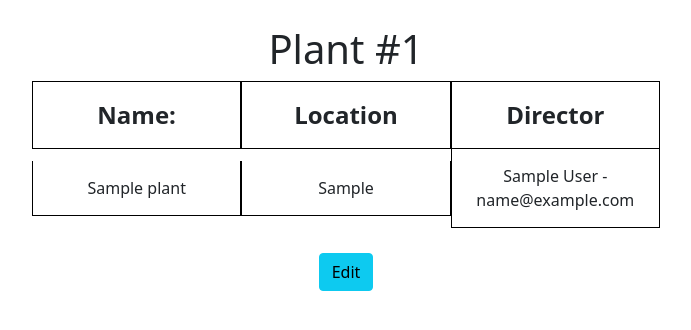
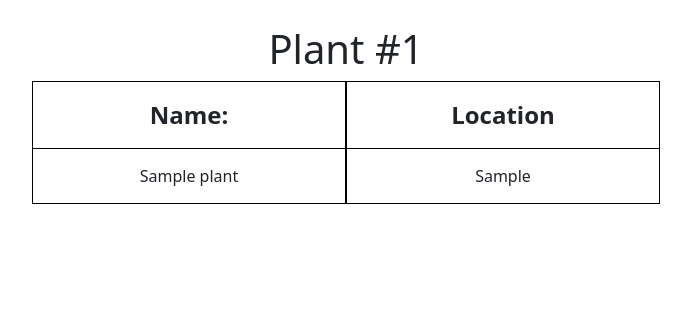
Before and after one commit to OleksiiMalyshev/FlaskHW, a Flask app: page /plant/1 in a window 1280 px wide. Shown: the part 56-386 px from the top of the page, without its empty margins (294-985 px from the left). Run offline with Flask 2, Linux system fonts and the light colour scheme; tables that the repository leaves empty hold one stand-in row (values such as "Sample post").

Commit message:
HW# 20 backup

```diff
--- a/app.py
+++ b/app.py
@@ -1,15 +1,11 @@
 from flask import Flask, render_template
 from flask_restful import Api
 from flask_sqlalchemy import SQLAlchemy
-from flask_migrate import Migrate
 
 db = SQLAlchemy()
 app = Flask(__name__)
 app.config.from_object("config.Config")
 api = Api(app)
-migrate = Migrate(app, db)
-
-
 db.init_app(app)
 
 
--- a/models/models.py
+++ b/models/models.py
@@ -1,5 +1,3 @@
-import json
-
 from app import db
 
 
@@ -18,23 +16,12 @@ class Plant(db.Model):
         nullable=False
     )
 
-    director_id = db.Column(
-        db.Integer,
-        db.ForeignKey('employees.id')
-    )
-
-    director = db.relationship("Employee", foreign_keys=[director_id])
-
-    def __repr__(self):
-        return json.dumps(self.serialize)
-
     @property
     def serialize(self):
         return {
             'id': self.id,
             'location': self.location,
-            'name': self.name,
-            'director_id': self.director_id
+            'name': self.name
         }
 
 
@@ -62,16 +49,6 @@ class Employee(db.Model):
         db.Integer,
         nullable=False
     )
-
-    @property
-    def department(self):
-        return Plant.query.get(self.department_id)
-
-    def __repr__(self):
-        return json.dumps(self.serialize)
-
-    def __str__(self):
-        return json.dumps(self.serialize)
 
     @property
     def serialize(self):
--- a/routes/main.py
+++ b/routes/main.py
@@ -1,5 +1,5 @@
-from app import app, db
-from flask import render_template, request, redirect, url_for
+from app import app
+from flask import render_template
 from models import Plant, Employee
 
 
@@ -17,25 +17,8 @@ def plant(id):
      return render_template('plant.html', plant=plant)
 
 
-@app.route('/plant/<int:id>/edit')
-def plant_edit_page(id):
-     plant = Plant.query.get(id)
-     employees = Employee.query.all()
-     return render_template('edit-plant.html', plant=plant, employees=employees)
-
-
-@app.route('/plant/<int:id>/update', methods=['POST'])
-def plant_update(id):
-     plant = Plant.query.get(id)
-     form_data = request.form
-     plant.name = form_data.get('name')
-     plant.location = form_data.get('location')
-     plant.director_id = form_data.get('director_id')
-     db.session.add(plant)
-     db.session.commit()
-     return redirect(url_for('plant', id=id))
-
 @app.route('/employee/<int:id>')
 def employee(id):
      employee = Employee.query.get(id)
+     employee.department = Plant.query.get(employee.department_id)
      return render_template('employee.html', employee=employee)
--- a/templates/plant.html
+++ b/templates/plant.html
@@ -9,16 +9,10 @@
                 <div class="group group-head col-sm-12">
                     <div class="title">Name: </div>
                     <div class="content">Location</div>
-                    <div class="content">Director</div>
                 </div>
-                <div class="group group-content col-sm-12 mg-bot-sm">
+                <div class="group group-content col-sm-12">
                     <div class="title">{{ plant.name }} </div>
                     <div class="content">{{ plant.location }}</div>
-                    <div class="content">{{ plant.director.name }} - {{ plant.director.email }}</div>
-                </div>
-
-                <div class="col-sm-12 text-center">
-                    <a href="{{ url_for('plant_edit_page', id=plant.id) }}" class="btn btn-info">Edit</a>
                 </div>
             </div>
         </div>
```
Also changed, not shown: requirements.txt (+1 -6 lines), routes/api/plants.py (+5 -13 lines), templates/edit-plant.html (deleted, +0 -35 lines).
